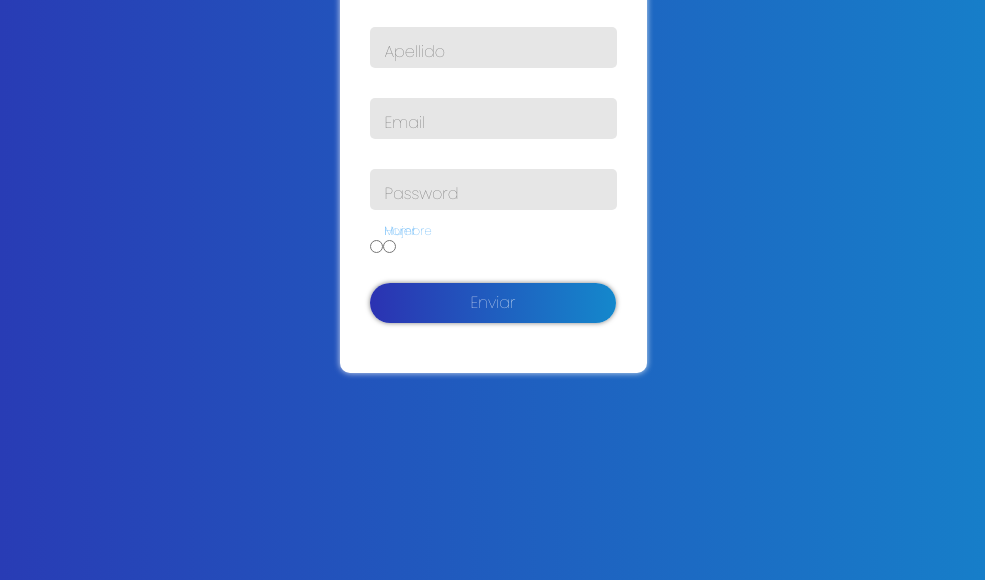
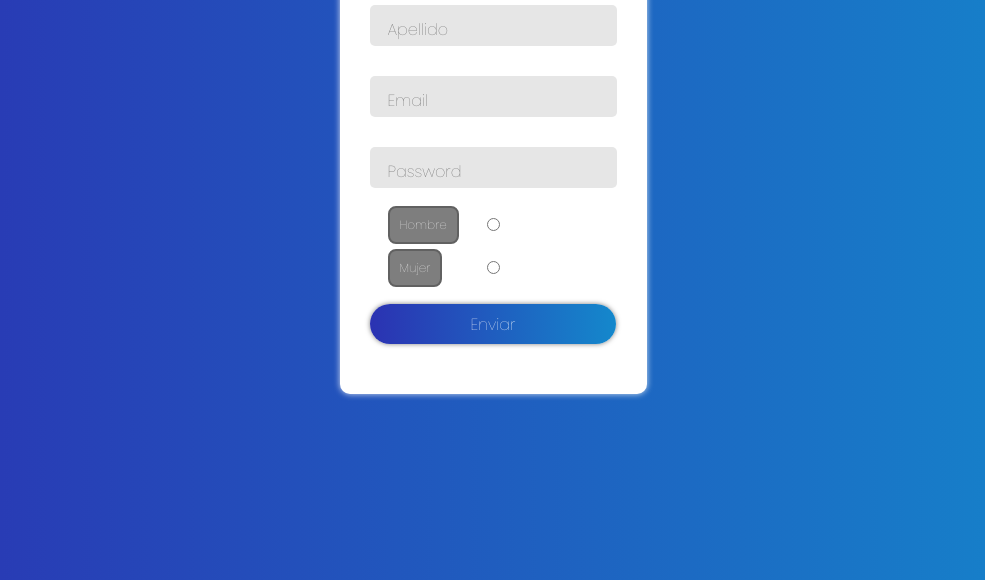
Before and after one commit to Abraham21A/Formulario-con-Validaciones, a plain HTML site: page index.html in a window 1280 px wide. Shown: the part 220-800 px from the top of the page, without its empty margins (147-1132 px from the left). Drawn offline with Linux system fonts and the light colour scheme.

Commit message:
modificando y agregando funcionalidades CSS

```diff
--- a/index.html
+++ b/index.html
@@ -33,17 +33,15 @@
             <label for="">Password</label>
           </div>
 
-          <div class="grupo marginR">
-            <div class="gruporadio-one">
-              <input type="radio" name="" id="name sexoH" required>
-              <label for="sexoH">Hombre</label>
-            </div>
-            <div class="gruporadio-two">
-              <input type="radio" name="" id="name sexoM" required>
-              <label for="sexoM" class="labelM ">Mujer</label>
-            </div>
+          <div class="grupo gruporadio-one">
+            <input type="radio" name="tipo" id="nameH" required>
+            <label for="nameH" class="labelT labelH ">Hombre</label>
           </div>
 
+          <div class="grupo gruporadio-two">
+            <input type="radio" name="tipo" id="nameM" required>
+            <label for="nameM" class="labelT labelM">Mujer</label>
+          </div>
 
           <button type="submit">Enviar</button>
         </div>
--- a/style.css
+++ b/style.css
@@ -61,10 +61,9 @@ label {
   font-size: 16px;
   position: absolute;
   top: 12px;
-  left: 15px;
+  left: 18px;
   transition: 0.5s ease-in-out all;
   pointer-events: none;
-
 }
 
 input:focus~label, input:valid~label {
@@ -73,14 +72,37 @@ input:focus~label, input:valid~label {
   color: #2196f3;
 }
 
-.marginR {
-  display: flex;
+.labelT {
+  top: -12px;
+  background-color: #7e7e7e;
+  color: #fff;
+  padding: 8px 10px;
+  border-radius: 8px;
+  border: 2px solid #616161;
+  font-size: 12px;
 }
 
+input[type="radio"]:checked + label.labelH {
+  left: 150px;
+  background-color: #2196f3;
+  border: 2px solid #0d60a3;
+}
 
-/* input:focus~label.labelM, input:valid~label.labelM {
+input[type="radio"]:checked + label.labelM {
   left: 150px;
-} */
+  background-color: #c4147e;
+  border: 2px solid #841055;
+}
+
+ input:focus~label.labelH, input:valid~label.labelH {
+  top: -12px;
+  color: #fff;
+}
+
+input:focus~label.labelM, input:valid~label.labelM {
+  top: -12px;
+  color: #ffff;
+}
 
 .barra {
   position: relative;
@@ -119,8 +141,8 @@ button {
   box-shadow: 0 0 5px rgba(0,0,0,0.5);
 }
 
-@media screen and (max-width: 500px) {
+@media  (max-width: 500px) {
   form{
-    width: 80%;
+    width: 100%;
   }
 }
```
